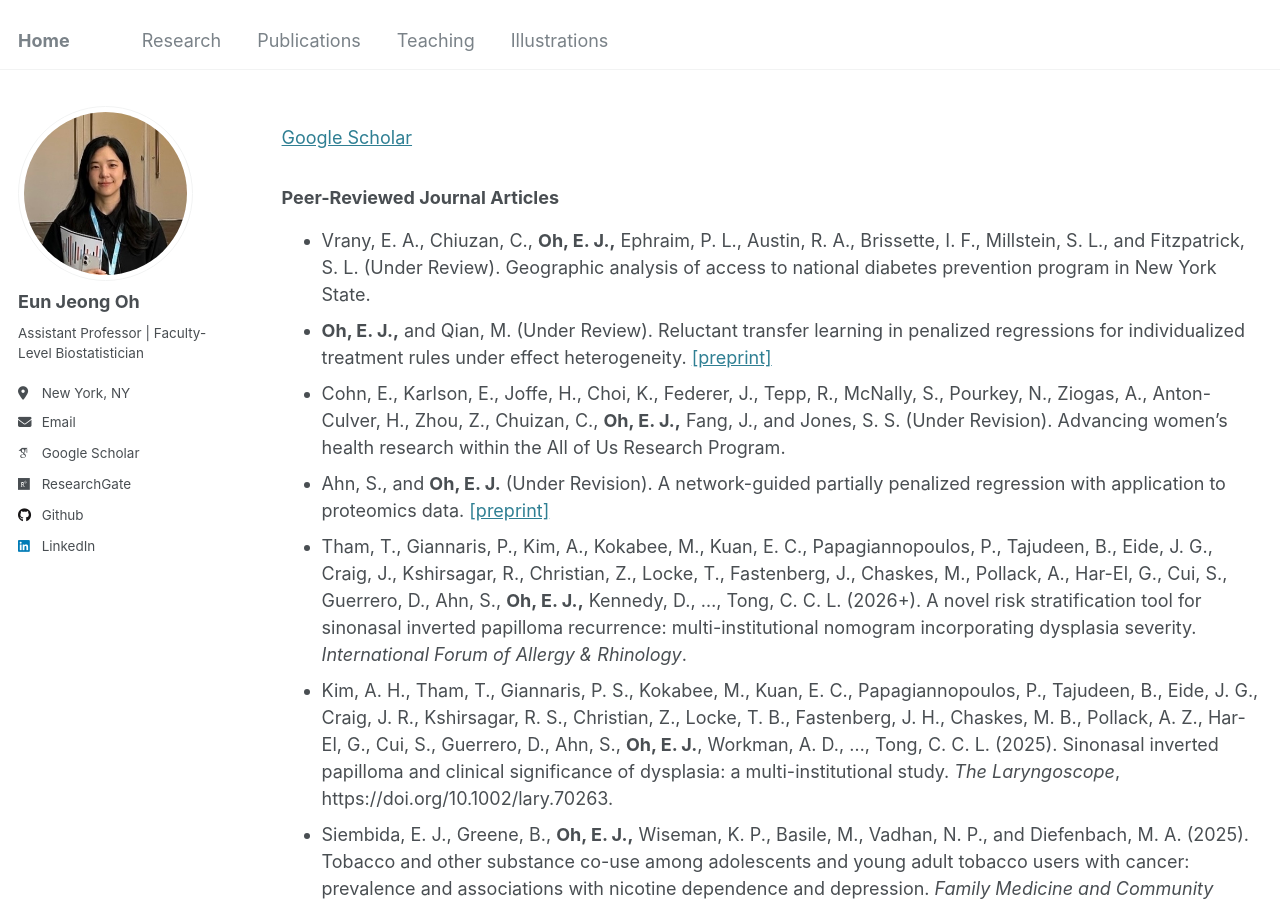
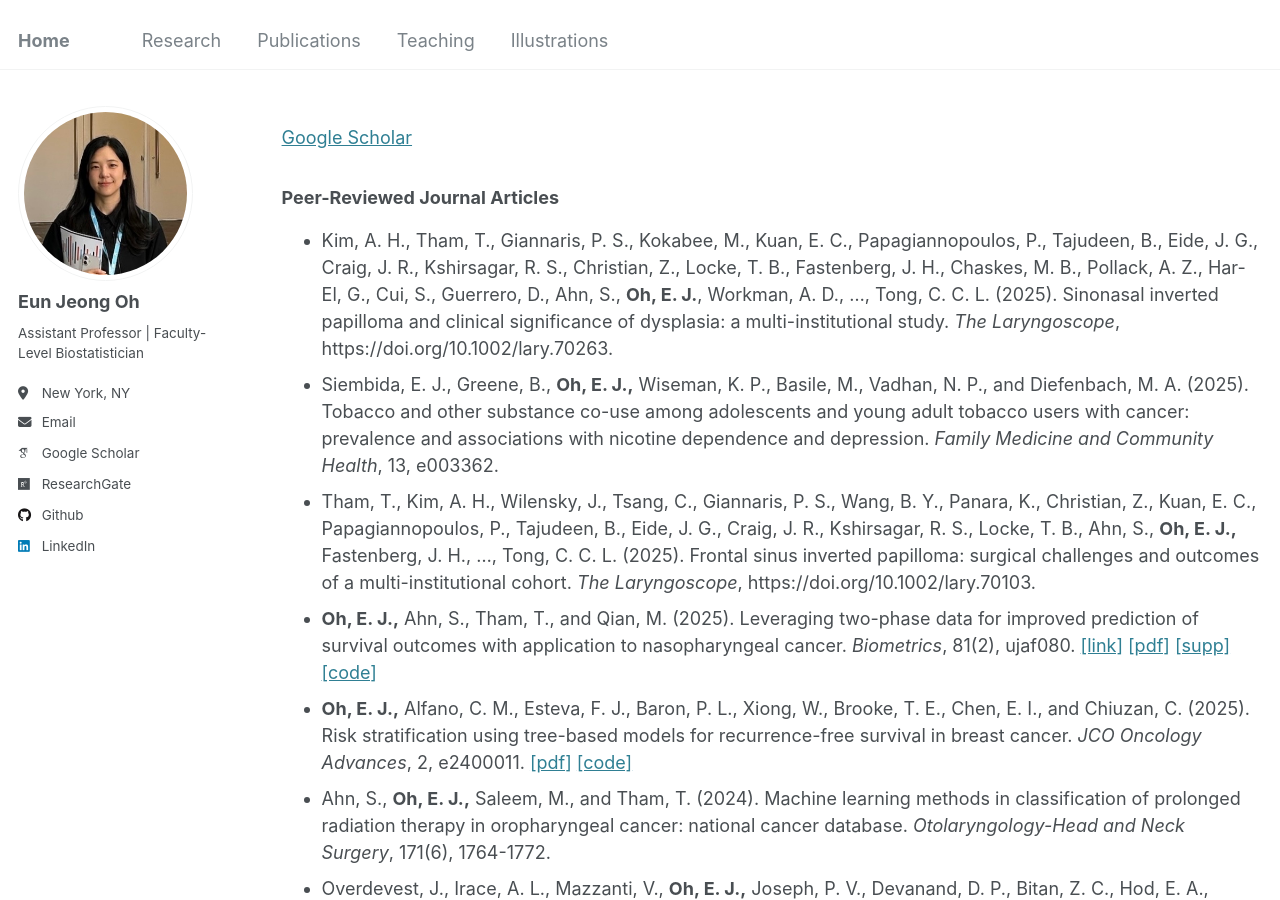
Before and after one commit to oheunj/oheunj.github.io, a Jekyll site: the page built from _pages/publications.md, in a window 1280 px wide and 900 px high. Built offline with Jekyll 4.4.1, drawn with Linux system fonts in a browser that asks for light colours; some web fonts are replaced.

Commit message:
Update publications.md

```diff
--- a/_pages/publications.md
+++ b/_pages/publications.md
@@ -13,11 +13,6 @@ redirect_from:
 
 ### Peer-Reviewed Journal Articles
 
-* Vrany, E. A., Chiuzan, C., __Oh, E. J.,__ Ephraim, P. L., Austin, R. A., Brissette, I. F., Millstein, S. L., and Fitzpatrick, S. L. (Under Review). Geographic analysis of access to national diabetes prevention program in New York State.
-* __Oh, E. J.,__ and Qian, M. (Under Review). Reluctant transfer learning in penalized regressions for individualized treatment rules under effect heterogeneity. [[preprint]](https://arxiv.org/pdf/2511.08559)
-* Cohn, E., Karlson, E., Joffe, H., Choi, K., Federer, J., Tepp, R., McNally, S., Pourkey, N., Ziogas, A., Anton-Culver, H., Zhou, Z., Chuizan, C., __Oh, E. J.,__ Fang, J., and Jones, S. S. (Under Revision). Advancing women’s health research within the All of Us Research Program.
-* Ahn, S., and __Oh, E. J.__ (Under Revision). A network-guided partially penalized regression with application to proteomics data. [[preprint]](https://arxiv.org/pdf/2505.22986)
-* Tham, T., Giannaris, P., Kim, A., Kokabee, M., Kuan, E. C., Papagiannopoulos, P., Tajudeen, B., Eide, J. G., Craig, J., Kshirsagar, R., Christian, Z., Locke, T., Fastenberg, J., Chaskes, M., Pollack, A., Har-El, G., Cui, S., Guerrero, D., Ahn, S., __Oh, E. J.,__ Kennedy, D., ..., Tong, C. C. L. (2026+). A novel risk stratification tool for sinonasal inverted papilloma recurrence: multi-institutional nomogram incorporating dysplasia severity. _International Forum of Allergy & Rhinology_.
 * Kim, A. H., Tham, T., Giannaris, P. S., Kokabee, M., Kuan, E. C., Papagiannopoulos, P., Tajudeen, B., Eide, J. G., Craig, J. R., Kshirsagar, R. S., Christian, Z., Locke, T. B., Fastenberg, J. H., Chaskes, M. B., Pollack, A. Z., Har-El, G., Cui, S., Guerrero, D., Ahn, S., __Oh, E. J.__, Workman, A. D., ..., Tong, C. C. L. (2025). Sinonasal inverted papilloma and clinical significance of dysplasia: a multi-institutional study. _The Laryngoscope_, https://doi.org/10.1002/lary.70263.
 * Siembida, E. J., Greene, B., __Oh, E. J.,__ Wiseman, K. P., Basile, M., Vadhan, N. P., and Diefenbach, M. A. (2025). Tobacco and other substance co-use among adolescents and young adult tobacco users with cancer: prevalence and associations with nicotine dependence and depression. _Family Medicine and Community Health_, 13, e003362.
 * Tham, T., Kim, A. H., Wilensky, J., Tsang, C., Giannaris, P. S., Wang, B. Y., Panara, K., Christian, Z., Kuan, E. C., Papagiannopoulos, P., Tajudeen, B., Eide, J. G., Craig, J. R., Kshirsagar, R. S., Locke, T. B., Ahn, S., __Oh, E. J.,__ Fastenberg, J. H., ..., Tong, C. C. L. (2025). Frontal sinus inverted papilloma: surgical challenges and outcomes of a multi-institutional cohort. _The Laryngoscope_, https://doi.org/10.1002/lary.70103.
```
